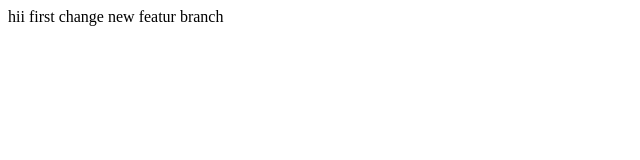
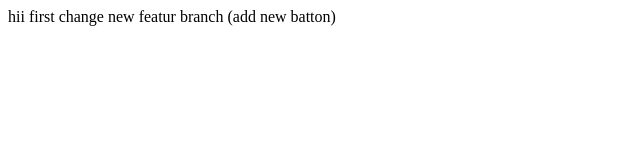
Before and after one commit to Rahul1876/localrepo, a plain HTML site: page index.html in a window 1280 px wide. Shown: the whole page, without its empty margins (0-640 px from the left). Drawn offline with Linux system fonts and the light colour scheme.

```diff
--- a/index.html
+++ b/index.html
@@ -1 +1 @@
-<p>hii first change new featur branch</p>
+<p>hii first change new featur branch (add new batton)</p>
```
